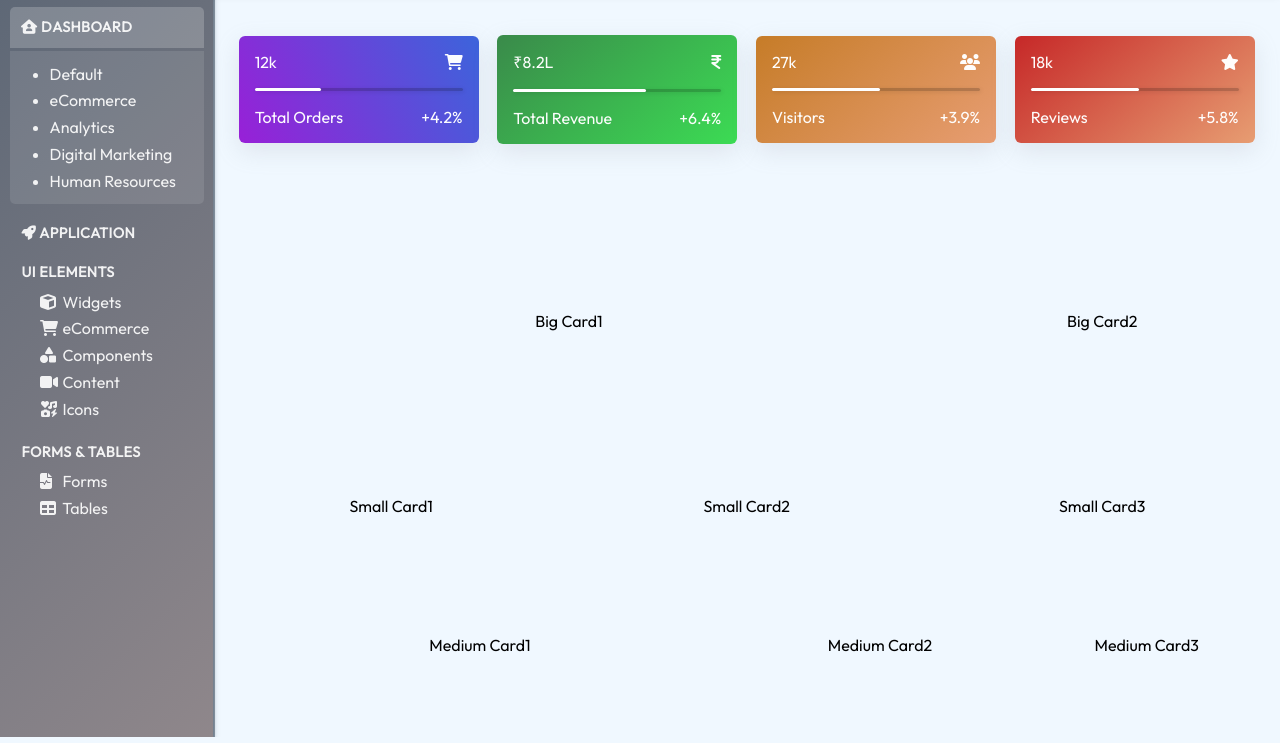
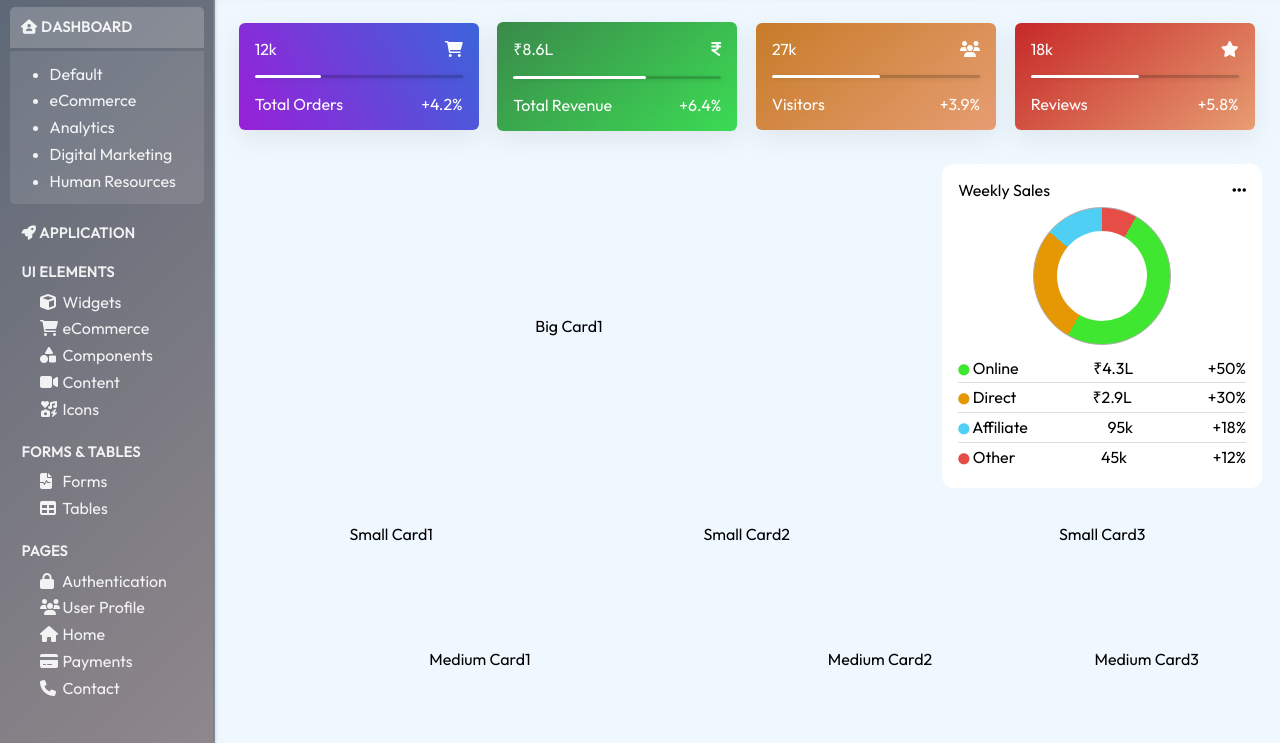
Before and after one commit to rahulbablu/Admin-Dashboard, a plain HTML site: page index.html in a window 1280 px wide. Shown: the part 63-806 px from the top of the page. Drawn offline with Linux system fonts and the light colour scheme.

Commit message:
added big card2 info & styling & extra sidebar listitems

```diff
--- a/index.html
+++ b/index.html
@@ -57,6 +57,16 @@
                 <li><i class="fa-solid fa-table"></i> Tables</li>
             </ul>
         </div>
+        <div>
+            <h4>Pages</h4>
+            <ul>
+                <li><i class="fa-solid fa-lock"></i> Authentication</li>
+                <li><i class="fa-solid fa-users"></i> User Profile</li>
+                <li><i class="fa-solid fa-house"></i> Home</li>
+                <li><i class="fa-solid fa-credit-card"></i> Payments</li>
+                <li><i class="fa-solid fa-phone"></i> Contact</li>
+            </ul>
+        </div>
     </div>
     <div class="cards">
         <div class="card card1">
@@ -74,7 +84,7 @@
         </div>
         <div class="card card2">
             <div>
-                <p>₹8.2L</p>
+                <p>₹8.6L</p>
                 <i class="fa-solid fa-indian-rupee-sign"></i>
             </div>
             <div>
@@ -112,7 +122,35 @@
     </div>
     <div class="big-cards">
         <div class="big-card big-card1">Big Card1</div>
-        <div class="big-card big-card2">Big Card2</div>
+        <div class="big-card big-card2">
+            <div>
+                <p>Weekly Sales</p>
+                <i class="fa-solid fa-ellipsis"></i>
+            </div>
+            <div class="piechart"><div class="inner-circle"></div></div>
+            <div class="sales">
+                <div>
+                    <div><i class="fa-solid fa-circle green"></i> Online</div>
+                    <div>₹4.3L</div>
+                    <div>+50%</div>
+                </div>
+                <div>
+                    <div><i class="fa-solid fa-circle orange"></i> Direct</div>
+                    <div>₹2.9L</div>
+                    <div>+30%</div>
+                </div>
+                <div>
+                    <div><i class="fa-solid fa-circle blue"></i> Affiliate</div>
+                    <div>95k</div>
+                    <div>+18%</div>
+                </div>
+                <div>
+                    <div><i class="fa-solid fa-circle red"></i> Other</div>
+                    <div>45k</div>
+                    <div>+12%</div>
+                </div>
+            </div>
+        </div>
     </div>
     <div class="small-cards">
         <div class="small-card small-card1">Small Card1</div>
--- a/style.css
+++ b/style.css
@@ -61,12 +61,12 @@ body, html{
 body{
     display: grid;
     grid-template-columns: 1fr 5fr;
-    grid-template-rows: 0.65fr 2fr 3fr 1fr 2fr;
+    grid-template-rows: 0.65fr 2fr 4fr 1fr 2fr;
 }
 
 .sidebar{
     grid-area: 1/1/span 5/span 1;
-    height: 100vh;
+    height: 100%;
     color: rgba(253, 253, 253, 0.92);
     background: rgb(143,135,139);
     background: linear-gradient(315deg, rgba(143,135,139,1) 0%, rgba(91,102,117,1) 100%);
@@ -220,3 +220,86 @@ progress {
     background-color: rgb(255, 255, 255);
     border-radius: 7px;
   }
+
+  .big-card2{
+    display: flex;
+    flex-direction: column;
+    background-color: white;
+    padding: 1em;
+    border-radius: 12px;
+  }
+
+  .big-card2>div:nth-of-type(1){
+    display: flex;
+    align-items: center;
+    justify-content: space-between;
+  }
+
+  .sales{
+    display: grid;
+    grid-template: repeat(4, 1fr)/1fr;
+  }
+
+  .sales>div:nth-of-type(1), .sales>div:nth-of-type(2), .sales>div:nth-of-type(3), .sales>div:nth-of-type(4){
+    display: flex;
+    align-items: center;
+    justify-content: space-between;
+    gap: 3em;
+    border-bottom: 1px solid rgba(180, 166, 166, 0.4);
+    width: 18rem;
+    height: 1.8em;
+  }
+  .sales>div:nth-of-type(4){
+    border: none;
+  }
+
+  .sales>div>div>i{
+    font-size: 0.7em;
+  }
+
+  .piechart{
+    position: relative;
+    left: 50%;
+    transform: translateX(-50%);
+    margin: 0.5em 0;
+    padding: 0.5em;
+    border: 1px solid rgb(179, 172, 172);
+    border-radius: 50%;
+    background-image: conic-gradient(
+        rgb(231, 77, 71) 0 30deg,
+        rgb(64, 231, 48) 30deg 210deg,
+        rgb(230, 151, 4) 210deg 310deg,
+        rgb(80, 207, 245) 310deg 30deg
+    );
+    width: 120px;
+    height: 120px
+  }
+
+  .big-card2>div:first-child{
+   height: 1.2em;
+  }
+
+  .red{
+    color: rgb(231, 77, 71);
+  }
+
+  .green{
+    color: rgb(64, 231, 48);
+  }
+
+  .blue{
+    color: rgb(80, 207, 245);
+  }
+  .orange{
+    color: rgb(230, 151, 4);
+  }
+
+  .inner-circle{
+    position: relative;
+    left: 0.9em;
+    top: 0.9em;
+    width: 90px;
+    height: 90px;
+    border-radius: 50%;
+    background-color: white;
+  }
```
